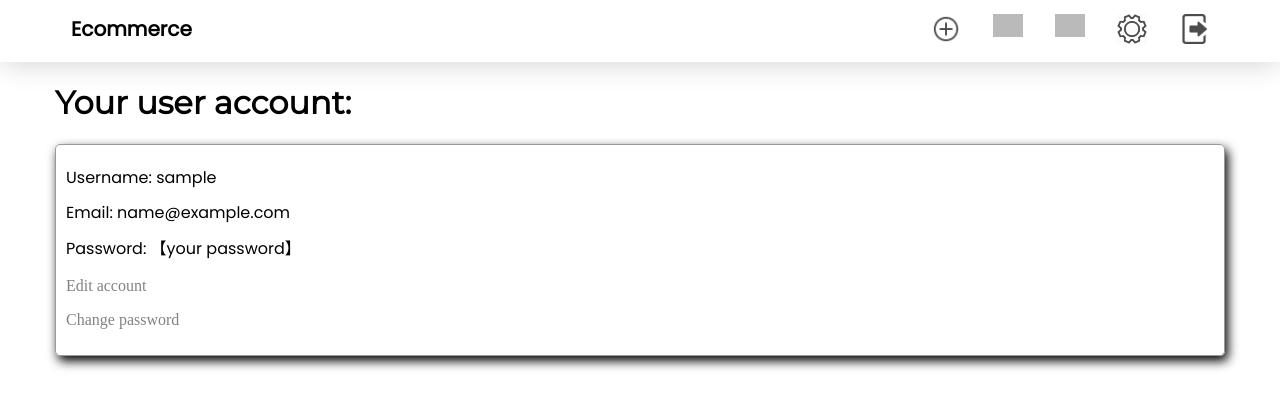
After one commit to kimlimjustin/ecommerce, a Django app: page /setting in a window 1280 px wide. The commit adds this page. Shown: the top 409 px of the page. Run offline with Django 3.2, Linux system fonts and the light colour scheme; the visitor is signed in with stand-in values (Sample User, id 1); some web fonts are replaced; grey boxes are pictures that could not be loaded.

Commit message:
Added setting page

```diff
--- a/ecommerce/urls.py
+++ b/ecommerce/urls.py
@@ -16,9 +16,12 @@ Including another URLconf
 from django.contrib import admin
 from django.urls import path, include
 from django.conf import settings
+from django.contrib.staticfiles.storage import staticfiles_storage
+from django.views.generic.base import RedirectView
 from django.conf.urls.static import static
 
 urlpatterns = [
     path('admin/', admin.site.urls),
-    path('', include('index.urls'))
+    path('', include('index.urls')),
+    path('favicon.ico', RedirectView.as_view(url = staticfiles_storage.url('favicon.ico')))
 ]+ static(settings.MEDIA_URL, document_root= settings.MEDIA_ROOT)
--- a/index/static/index/style.css
+++ b/index/static/index/style.css
@@ -100,6 +100,10 @@
     color: #000;
 }
 
+.setting-title{
+    font-family: "Montserrat";
+}
+
 @media only screen and (max-width: 768px){
     .nav-pp-alt{
         display: block;
--- a/index/templates/index/dashboard.html
+++ b/index/templates/index/dashboard.html
@@ -1,4 +1,5 @@
 {% extends 'index/layout.html' %}
+{% block title %}Dashboard | ecommerce{% endblock %}
 {% block body %}
 <div class="container">
     <h1>Your items:</h1>
--- a/index/templates/index/item.html
+++ b/index/templates/index/item.html
@@ -35,7 +35,7 @@
                 <h4 id="delete_form_submit"><a class="link text-danger" href="javascript:void(0)">Delete</a></h4>
             </form>
             {% endif %}
-            <p class="timestamp">{{item.createdAt}}</p>
+            <p class="timestamp">Posted by {{item.seller.username}} at {{item.createdAt}}</p>
         </div>
     </div>
 </div>
--- a/index/templates/index/layout.html
+++ b/index/templates/index/layout.html
@@ -20,14 +20,15 @@
                     <span id="nav-ham" class="nav-ham" data-target="nav-list">☰</span>
                     {# showing login and register if the user is not logged in #}
                     <div id="nav-list">
+                        <a class="link" href="{% url 'sell_item' %}"><img src = "{% static 'Icon/add.png' %}" class="nav-pp" title = "Sell items" alt = "Sell items icon"><span class="nav-pp-alt">Sell items</span></a>
+                        <a class="link" href="{% url 'cart' %}"><img src = "{% static 'Icon/cart.jpg' %}" class="nav-pp" title = "Shopping cart" alt = "Shopping cart icon"><span class="nav-pp-alt">Shopping cart</span></a>
+                        <a class="link" href="{% url 'dashboard' %}"><img src = "{% static 'Icon/profile.png' %}" class="nav-pp" title = "Dashboard icon" alt = "Dashboard icon"><span class="nav-pp-alt">Dashboard</span></a>
+                        <a class="link" href="{% url 'setting' %}"><img src = "{% static 'Icon/setting.jpg' %}" class="nav-pp" title = "Setting icon" alt = "Setting icon"><span class="nav-pp-alt">Setting</span></a>
                         {% if not user.is_authenticated %}
                             <a class="link" href = "{% url 'register' %}"><img src = "{% static 'Icon/Login.png' %}" class="nav-pp" title="Login" alt="Login icon"><span class="nav-pp-alt">Login</span></a>
                         {% else %}
                             <a class="link" href ="{% url 'logout' %}"><img src = "{% static 'Icon/Logout.jpg' %}" class="nav-pp" title="Logout" alt="Logout icon"><span class="nav-pp-alt">Logout</span></a>
                         {% endif %}
-                        <a class="link" href="{% url 'sell_item' %}"><img src = "{% static 'Icon/add.png' %}" class="nav-pp" title = "Sell items" alt = "Sell items icon"><span class="nav-pp-alt">Sell items</span></a>
-                        <a class="link" href="{% url 'cart' %}"><img src = "{% static 'Icon/cart.jpg' %}" class="nav-pp" title = "Shopping cart" alt = "Shopping cart icon"><span class="nav-pp-alt">Shopping cart</span></a>
-                        <a class="link" href="{% url 'dashboard' %}"><img src = "{% static 'Icon/profile.png' %}" class="nav-pp" title = "Dashboard icon" alt = "Dashboard icon"><span class="nav-pp-alt">Dashboard</span></a>
                     </div>
                 </div>
             </div>
--- a/index/templates/index/register.html
+++ b/index/templates/index/register.html
@@ -17,7 +17,7 @@
         </div>
         <div class="form-group">
             <p class="form-label">Email:</p>
-            <input type="emsil" class="form-control" name="email" required>
+            <input type="email" class="form-control" name="email" required>
         </div>
         <div class="form-group">
             <p class="form-label">Password:</p>
--- /dev/null
+++ b/index/templates/index/setting.html
@@ -0,0 +1,16 @@
+{% extends 'index/layout.html' %}
+{% block title %}
+Account setting | ecommerce
+{% endblock %}
+{% block body %}
+<div class="container">
+    <h1 class="setting-title">Your user account:</h1>
+    <div class="box box-shadow margin-top-bottom">
+        <p class="text-label">Username: {{user.username}}</p>
+        <p class="text-label">Email: {{user.email}}</p>
+        <p class="text-label">Password: 【your password】</p>
+        <p class="text-blur"><a href = "{% url 'edit_account' %}" class="link">Edit account</a></p>
+        <p class="text-blur"><a href = "{% url 'change_password' %}" class="link">Change password</a></p>
+    </div>
+</div>
+{% endblock %}
--- a/index/urls.py
+++ b/index/urls.py
@@ -17,6 +17,9 @@ urlpatterns = [
      path('cart/add', views.add_to_cart, name="add_to_cart"),
      path('cart/remove', views.remove_from_cart, name="remove_from_cart"),
      path('dashboard', views.dashboard, name="dashboard"),
+     path('setting', views.setting, name="setting"),
+     path('setting/edit', views.edit_account, name="edit_account"),
+     path('setting/change_password', views.change_password, name="change_password"),
      #Error handling
      path('404', views.FourZeroFour, name="404")
 ]
--- a/index/views.py
+++ b/index/views.py
@@ -218,11 +218,56 @@ def remove_from_cart(request):
         return JsonResponse({"message": "Success"})
 
 def dashboard(request):
-    items = Items.objects.filter(seller = request.user)
+    if not request.user.is_authenticated:
+        return HttpResponseRedirect(reverse('login'))
+    items = Items.objects.filter(seller = request.user) #Items that the user is selling
     return render(request, "index/dashboard.html", {
         "items": items
     })
 
+def setting(request):
+    if not request.user.is_authenticated:
+        return HttpResponseRedirect(reverse('login'))
+    return render(request, "index/setting.html")
+
+def edit_account(request):
+    if not request.user.is_authenticated:
+        return HttpResponseReditect(reverse('login'))
+    if request.method == "POST":
+        user = User.objects.get(pk = request.user.pk)
+        #edit user's username and email
+        user.username = request.POST["username"]
+        user.email = request.POST["email"]
+        user.save()
+        login(request, user)
+        return HttpResponseRedirect(reverse('setting'))
+    return render(request, "index/edit_account.html")
+
+def change_password(request):
+    if not request.user.is_authenticated:
+        return HttpResponseRedirect(reverse('login'))
+    if request.method == "POST":
+        user = User.objects.get(pk = request.user.pk)
+        old_password = request.POST["old_password"]
+        password = request.POST["password"]
+        confirmation = request.POST["confirmation"]
+        if password != confirmation:
+            return render(request, "index/change_password.html", {
+                "message": "Passwords must match."
+            })
+        # confirm if the old passwords match
+        authentication = authenticate(request, username = request.user.username, password = old_password)
+        if not authentication:
+            return render(request, "index/change_password.html", {
+                "message": "Old password doesn't match."
+            })
+        else:
+            user.set_password(password)
+            user.save()
+            login(request, user)
+            return HttpResponseRedirect(reverse('setting'))
+    return render(request, "index/change_password.html")
+
 #Error 404 page
 def FourZeroFour(request):
     return render(request, "error/404.html")
```
Also changed, not shown: index/templates/index/change_password.html (added, +29 -0 lines), index/templates/index/edit_account.html (added, +20 -0 lines), index/static/Icon/setting.jpg (added), index/static/favicon.ico (added).
